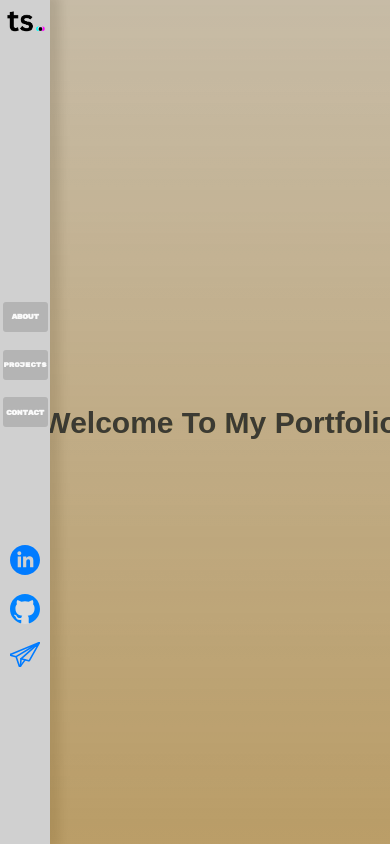
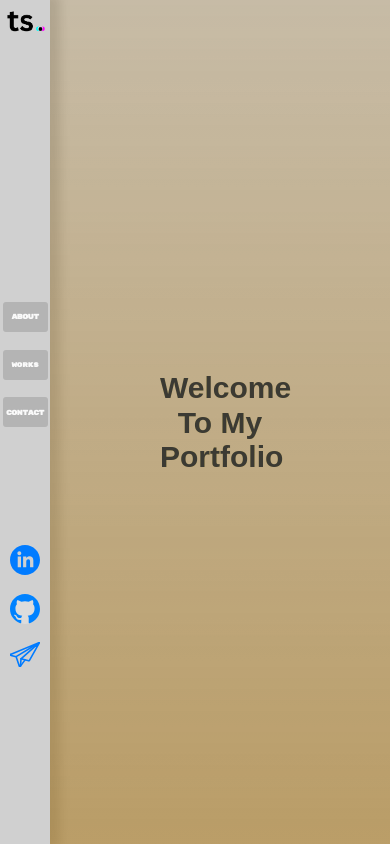
Before and after one commit to trevarious/portfolio-react, a React (Create React App) app: page / in a window 390 px wide. Built offline with nearby package versions, Linux system fonts and the light colour scheme.

Commit message:
style: fix text padding

```diff
--- a/src/FullScreenAnimation.css
+++ b/src/FullScreenAnimation.css
@@ -64,6 +64,7 @@
     .full-screen-animation h1 {
 
         font-size: 25px;
+        max-width: 100px;
     }
 
 }
--- a/src/LeftNav.js
+++ b/src/LeftNav.js
@@ -31,7 +31,7 @@ export default function LeftNav({ setCurrentContent, setLoading }) {
             <div class="links-container">
             <div class="links-middle">
                     <button className="left-nav-btn" onClick={() => handleClick('about')} onMouseDown={handleButtonClick} >About</button>
-                    <button className="left-nav-btn" id='projects' onClick={() => handleClick('projects')} onMouseDown={handleButtonClick} >Projects</button>
+                    <button className="left-nav-btn" id='projects' onClick={() => handleClick('projects')} onMouseDown={handleButtonClick} >Works</button>
                     <button className="left-nav-btn" onClick={() => handleClick('contact')} onMouseDown={handleButtonClick} >Contact</button>
                 </div>
 
```
